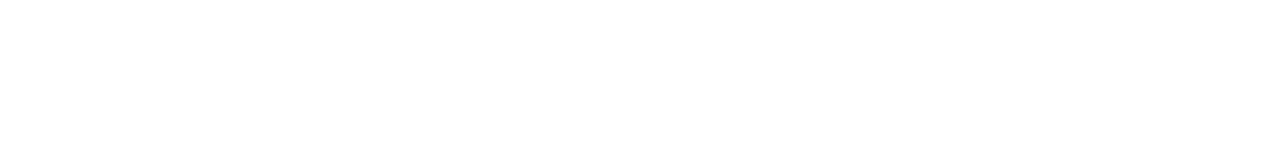
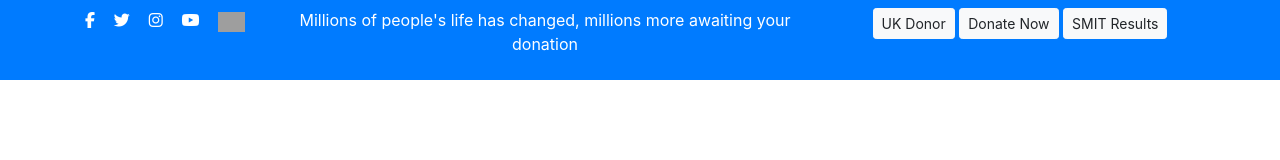
Before and after one commit to haris-aqeel/SaylaaniWelfarePage-v2, a plain HTML site: page Development/index.html in a window 1280 px wide. Drawn offline with Linux system fonts and the light colour scheme; grey boxes are pictures that could not be loaded.

Commit message:
header portion completed

```diff
--- a/Development/index.html
+++ b/Development/index.html
@@ -1,15 +1,43 @@
 <!DOCTYPE html>
 <html lang="en">
+
 <head>
     <meta charset="UTF-8">
     <meta name="viewport" content="width=device-width, initial-scale=1.0">
     <title>Saylani Welfare Page</title>
     <link rel="stylesheet" href="style.css">
     <link rel="stylesheet" href="../css/bootstrap.min.css">
+    <script src="https://kit.fontawesome.com/bfba74963a.js" crossorigin="anonymous"></script>
 </head>
+
 <body>
 
-
+    <div class="container-fluid bg-primary text-white p-2">
+        <div class="container header my-auto py-auto">
+            <div class="row text-center">
+                <div class="col col-lg-2 col-md-12 col-sm-12 col-12 icons">
+                    <a href="https://www.facebook.com/pg/saylaniwelfare" target="_blank"><i
+                            class="fa fa-facebook text-white"></i></a>
+                    <a href="https://twitter.com/OfficialSwit" target="_blank"><i class="fa fa-twitter text-white"></i></a>
+                    <a href="https://www.instagram.com/saylaniwelfare/" target="_blank"><i
+                            class="fa fa-instagram text-white"></i></a>
+                    <a href="https://www.youtube.com/c/SaylaniWelfareTrustOfficialPage" target="_blank"><i
+                            class="fa fa-youtube text-white"></i></a>
+                    <a href="https://wa.me/923331201585" target="_blank"><img
+                            src="https://www.saylaniwelfare.com/public_html/images/whatsapp.png" height="20px"></a>
+                </div>
+                <div class="col col-lg-6 col-md-12 col-sm-12 col-12 sentence">
+                    <p class="text-white text-center">Millions of people's life has changed, millions more awaiting your donation</p>
+                </div>
+                <div class="col col-lg-4 col-md-12 col-sm-12 col-12 buttons">
+                    <button type="button" class="btn btn-light btn-sm">UK Donor</button>
+                    <button type="button" class="btn btn-light btn-sm">Donate Now</button>
+                    <button type="button" class="btn btn-light btn-sm">SMIT Results</button>
+                </div>
+            </div>
+        </div>
+    </div>
 
 </body>
+
 </html>
--- a/Development/style.css
+++ b/Development/style.css
@@ -0,0 +1,18 @@
+*{
+    padding: 0;
+    margin: 0;
+    box-sizing: border-box;
+}
+
+.icons{
+    display: flex;
+    justify-content: space-between;
+}
+
+@media only screen and(max-width: 1097px){
+    .icons{
+        display: flex!important;
+        justify-content: center;
+        margin: 0px 25px;
+    }
+}
```
